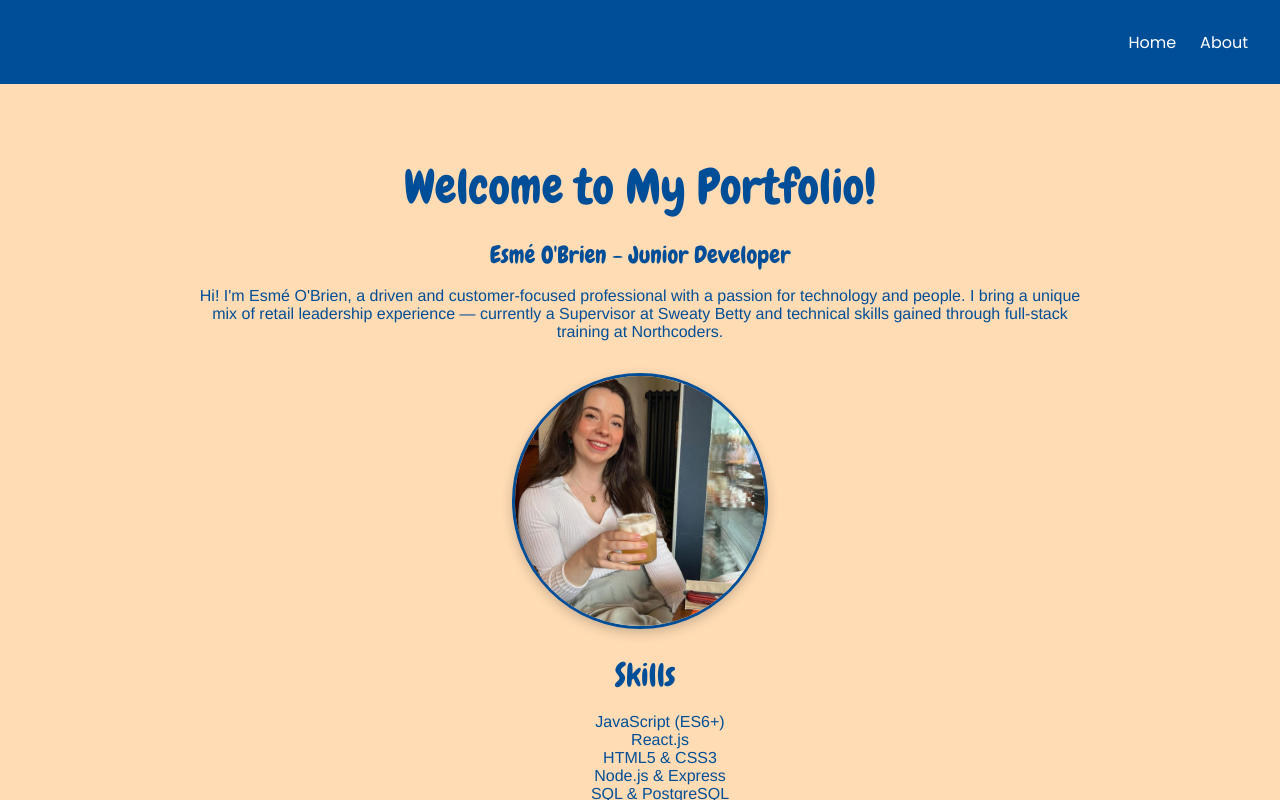
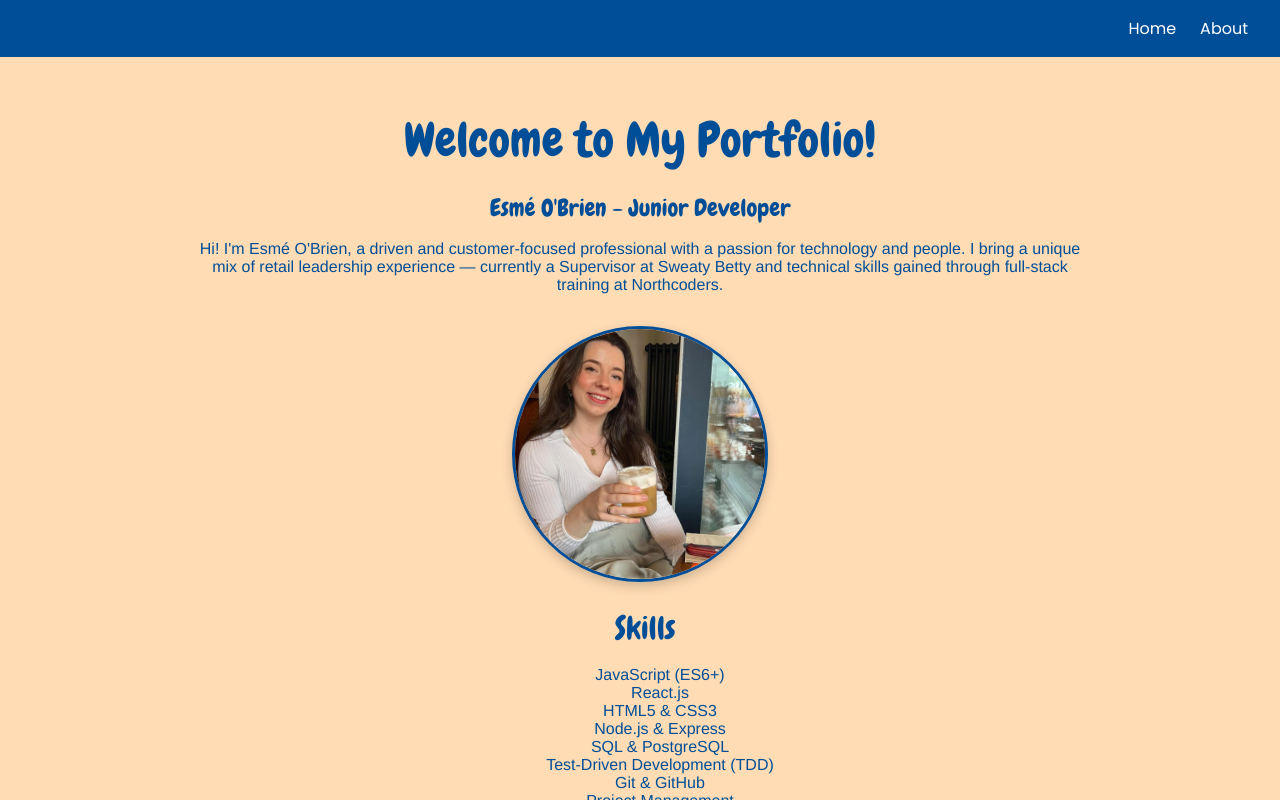
Before and after one commit to esmeobrien/esme-portfolio, a React (Create React App) app: page / in a window 1280 px wide. Shown: the top 800 px of the page. Built offline with nearby package versions, Linux system fonts and the light colour scheme.

Commit message:
corrections from lighthouse made

```diff
--- a/public/index.html
+++ b/public/index.html
@@ -10,7 +10,7 @@
       name="description"
       content="Web site created using create-react-app"
     />
-    <link rel="apple-touch-icon" href="%PUBLIC_URL%/logo192.png" />
+
     <!--
       manifest.json provides metadata used when your web app is installed on a
       user's mobile device or desktop. See https://developers.google.com/web/fundamentals/web-app-manifest/
--- a/src/Components/Header/Header.css
+++ b/src/Components/Header/Header.css
@@ -43,3 +43,7 @@
   font-weight: 400;
   font-style: normal;
 }
+
+nav {
+  margin-left: auto;
+}
--- a/src/Components/Header/Header.jsx
+++ b/src/Components/Header/Header.jsx
@@ -5,7 +5,6 @@ import './Header.css';
 const Header = () => {
   return (
 <header className = "header">
-    <h1 className="chewy-regular">Esmé O'Brien</h1>
     <nav>
         <ul className="nav-links">
             <li><Link to= "/">Home</Link></li>
--- a/src/Pages/Home/Home.jsx
+++ b/src/Pages/Home/Home.jsx
@@ -7,7 +7,7 @@ const Home = () => {
     return (
         <section className="home">
             <div className="home-content">
-                <h2 className="chewy-heading">Welcome to My Portfolio!</h2>
+                <h1 className="chewy-heading">Welcome to My Portfolio!</h1>
 
                 <h2>Esmé O'Brien - Junior Developer</h2>
 
```
Also changed, not shown: public/robots.txt.
